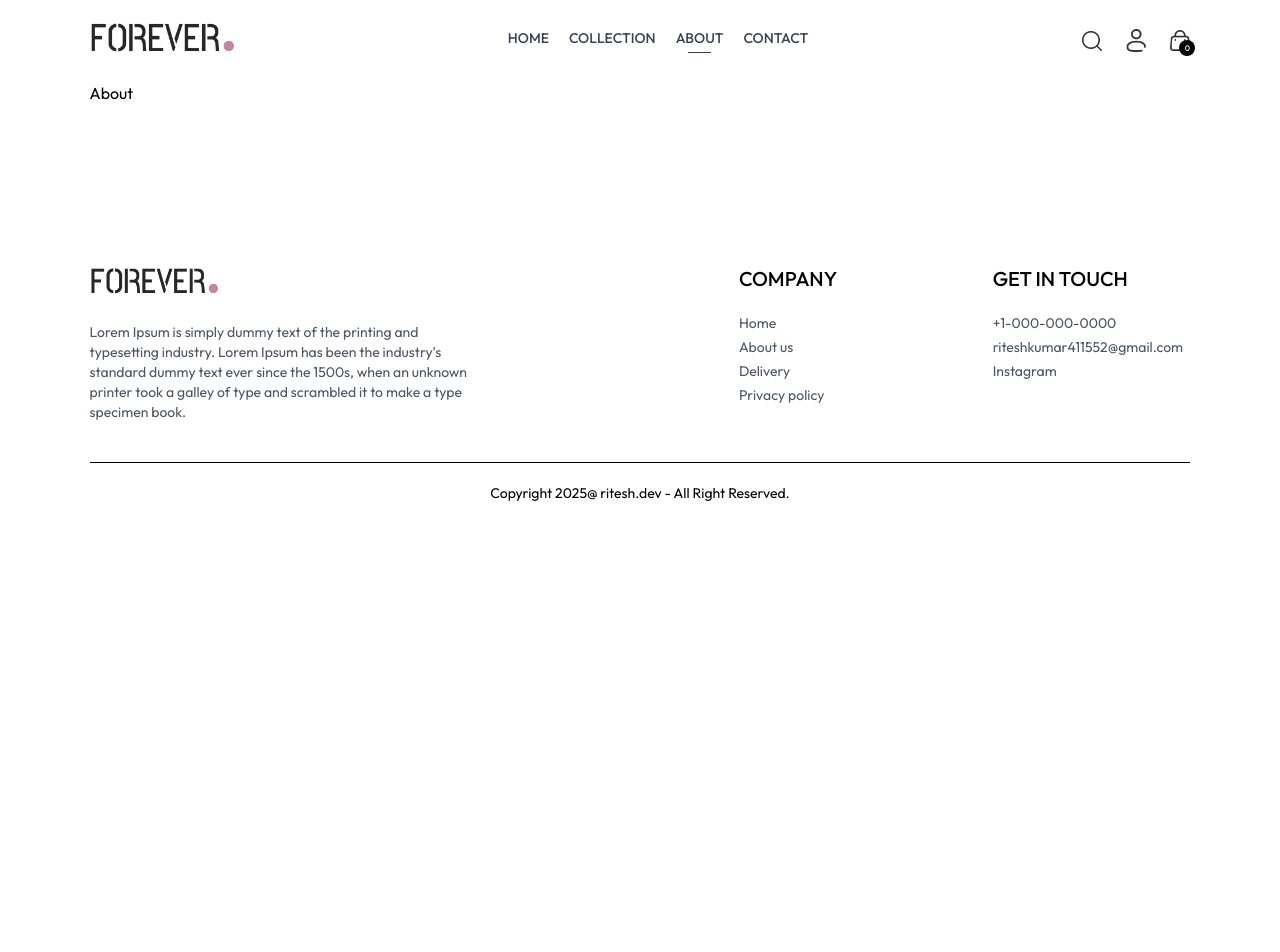
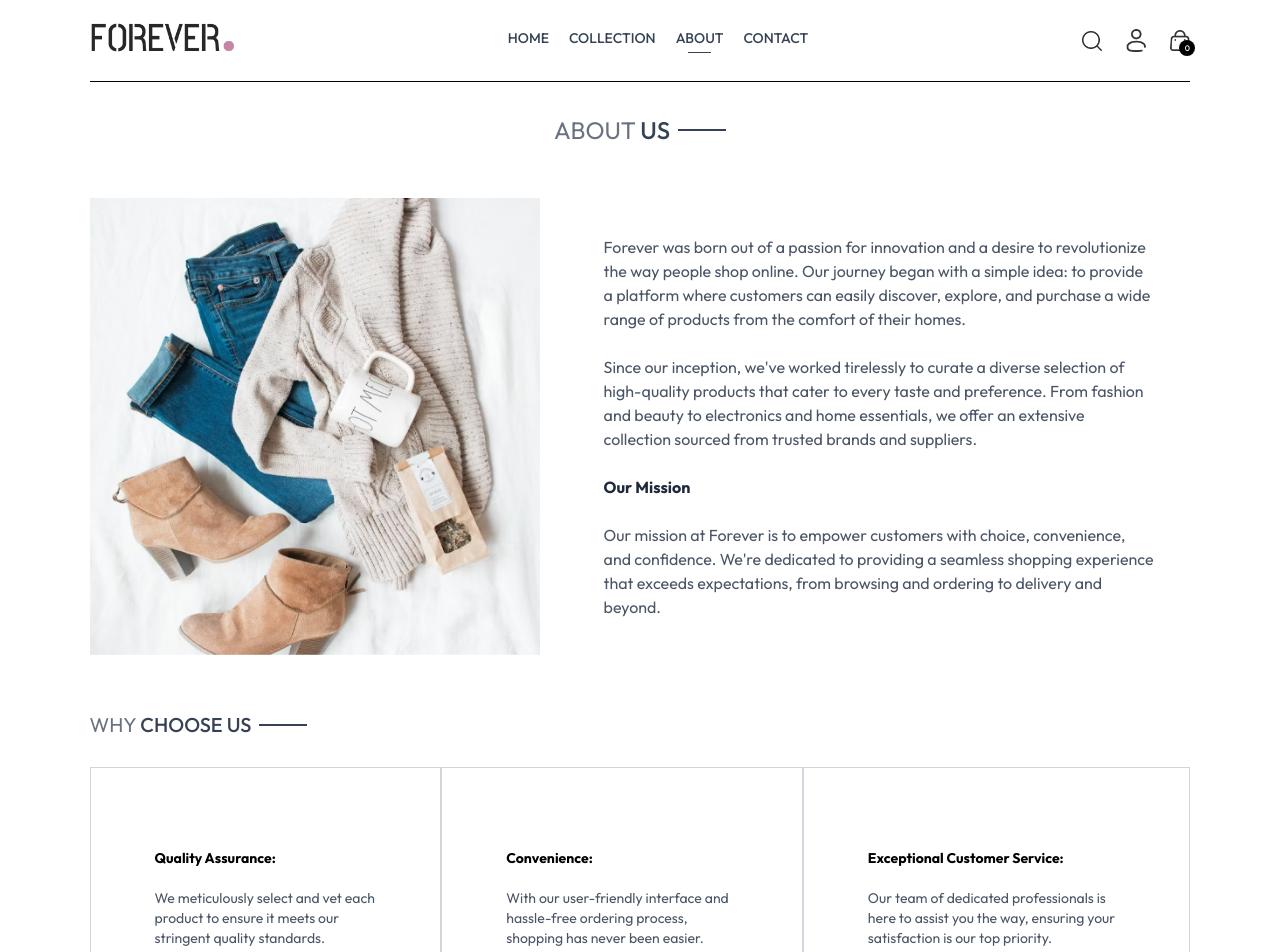
Before and after one commit to Ritesh9919/forever, a React (Vite) app in the folder frontend/: page /about in a window 1280 px wide. Shown: the top 952 px of the page. Before the commit the page ends 800 px from the top, so only its background shows below. Built offline with nearby package versions, Linux system fonts and the light colour scheme.

Commit message:
Enhance About page with detailed content, images, and a newsletter subscription box

```diff
--- a/frontend/src/pages/About.jsx
+++ b/frontend/src/pages/About.jsx
@@ -1,9 +1,73 @@
-import React from 'react'
+import React from "react";
+import Title from "../components/Title";
+import NewsLetterBox from "../components/NewsletterBox";
+import { assets } from "../assets/assets";
 
 const About = () => {
   return (
-    <div>About</div>
-  )
-}
+    <div>
+      <div className="text-2xl text-center pt-8 border-t">
+        <Title text1={"ABOUT "} text2={"US"} />
+      </div>
+      <div className="my-10 flex flex-col md:flex-row gap-16">
+        <img
+          className="w-full md:max-w-[450px]"
+          src={assets.about_img}
+          alt=""
+        />
+        <div className="flex flex-col justify-center gap-6 md:w-2/4 text-gray-600">
+          <p>
+            Forever was born out of a passion for innovation and a desire to
+            revolutionize the way people shop online. Our journey began with a
+            simple idea: to provide a platform where customers can easily
+            discover, explore, and purchase a wide range of products from the
+            comfort of their homes.
+          </p>
+          <p>
+            Since our inception, we've worked tirelessly to curate a diverse
+            selection of high-quality products that cater to every taste and
+            preference. From fashion and beauty to electronics and home
+            essentials, we offer an extensive collection sourced from trusted
+            brands and suppliers.
+          </p>
+          <b className="text-gray-800">Our Mission</b>
+          <p>
+            Our mission at Forever is to empower customers with choice,
+            convenience, and confidence. We're dedicated to providing a seamless
+            shopping experience that exceeds expectations, from browsing and
+            ordering to delivery and beyond.
+          </p>
+        </div>
+      </div>
+      <div className="text-xl py-4">
+        <Title text1={"WHY"} text2={"CHOOSE US"} />
+      </div>
+      <div className="flex flex-col md:flex-row text-sm mb-20">
+        <div className="border border-gray-300 px-10 md:px-16 py-8 sm:py-20 flex flex-col gap-5">
+          <b>Quality Assurance:</b>
+          <p className="text-gray-600">
+            We meticulously select and vet each product to ensure it meets our
+            stringent quality standards.
+          </p>
+        </div>
+        <div className="border border-gray-300 px-10 md:px-16 py-8 sm:py-20 flex flex-col gap-5">
+          <b>Convenience:</b>
+          <p className="text-gray-600">
+            With our user-friendly interface and hassle-free ordering process,
+            shopping has never been easier.
+          </p>
+        </div>
+        <div className="border border-gray-300 px-10 md:px-16 py-8 sm:py-20 flex flex-col gap-5">
+          <b>Exceptional Customer Service:</b>
+          <p className="text-gray-600">
+            Our team of dedicated professionals is here to assist you the way,
+            ensuring your satisfaction is our top priority.
+          </p>
+        </div>
+      </div>
+      <NewsLetterBox />
+    </div>
+  );
+};
 
-export default About
+export default About;
```
